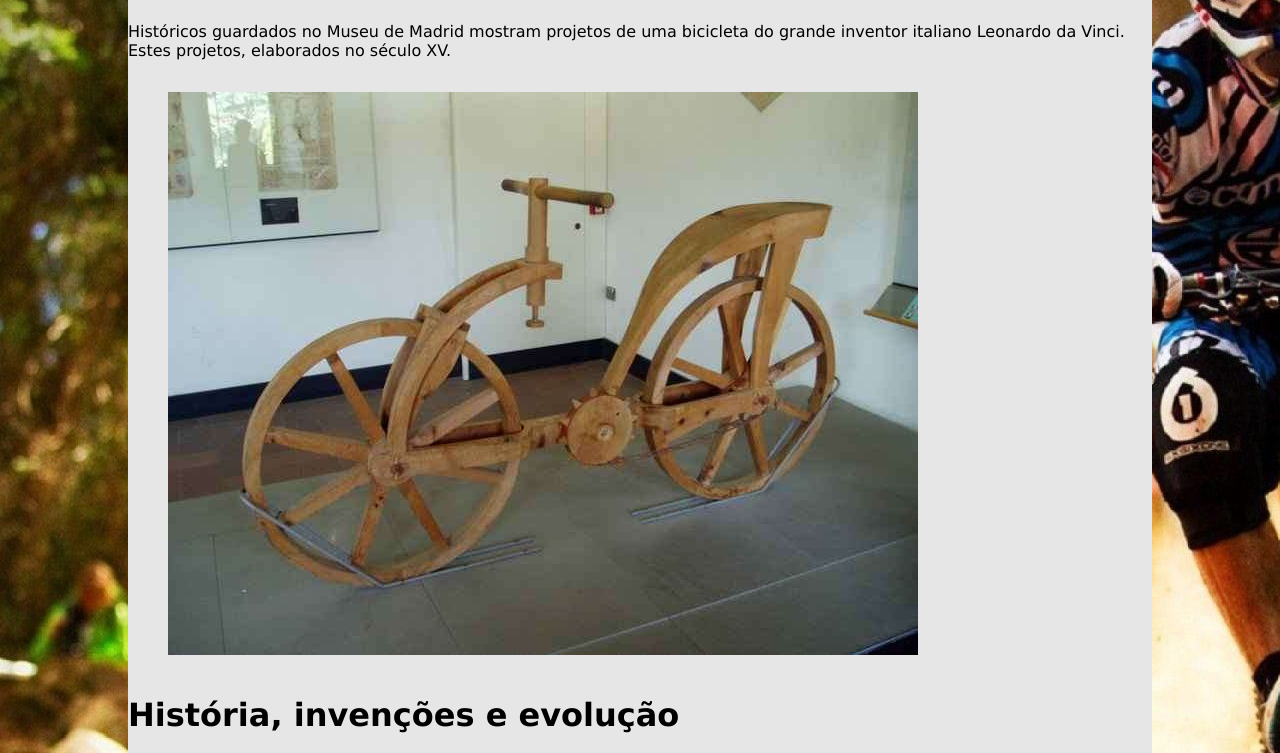
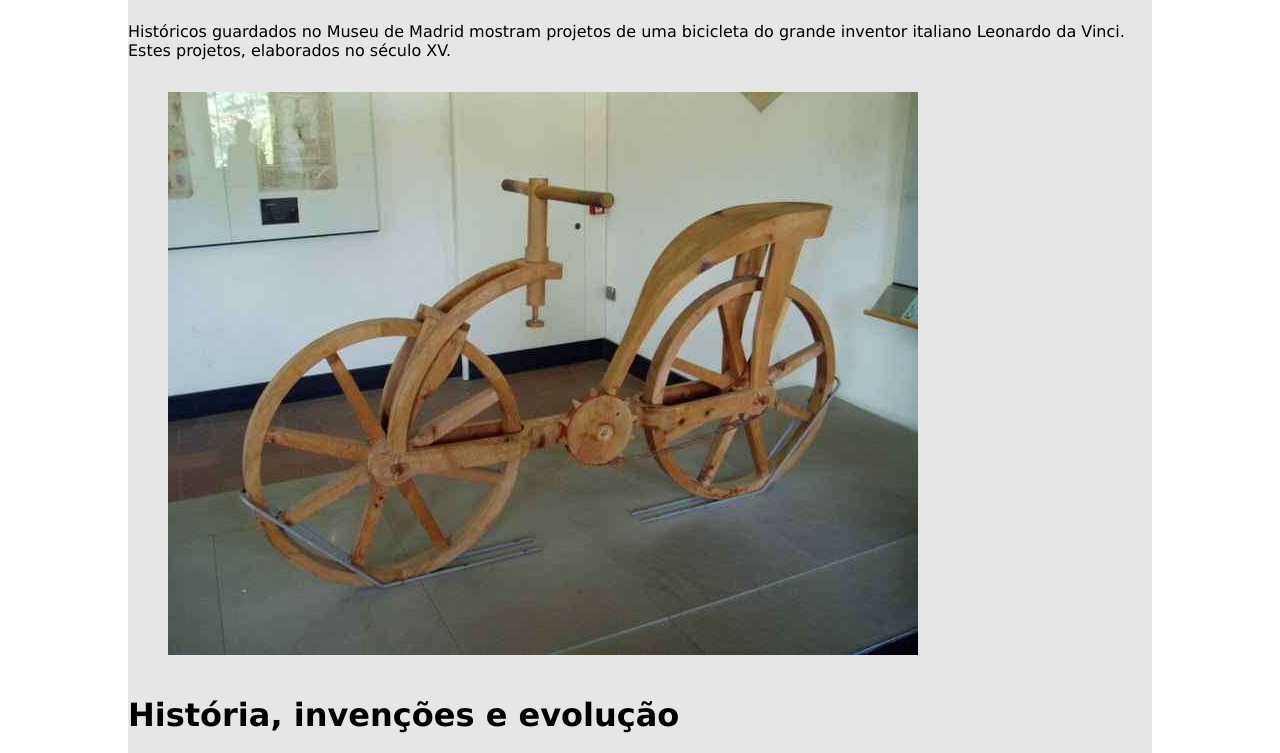
Before and after one commit to leonardocosta1/sitediomara, a plain HTML site: page index.html in a window 1280 px wide. Shown: the part 114-867 px from the top of the page. Drawn offline with Linux system fonts and the light colour scheme.

Commit message:
adicionar

```diff
--- a/estilos-globais.css
+++ b/estilos-globais.css
@@ -1,9 +1,8 @@
 html{
     background-color: #fff;
     font-family: Verdana, Geneva, Tahoma, sans-serif;
-    background-image: url(_imagens-cross/1954a5e2fc29e85ebc7e25a93f19dd6d.jpg);
-    background-repeat: no-repeat;
-    background-attachment: fixed;
+
+
 }
 
 body{
```
